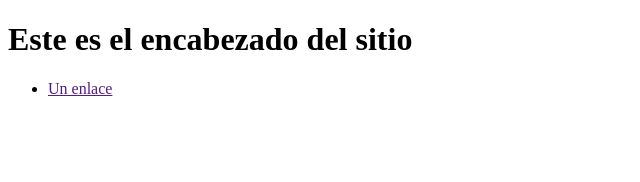
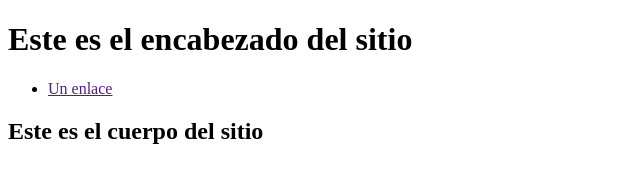
Before and after one commit to josueMart/TestGit, a plain HTML site: page index.html in a window 1280 px wide. Shown: the whole page, without its empty margins (0-640 px from the left). Drawn offline with Linux system fonts and the light colour scheme.

Commit message:
Agregando cuerpo al sitio

```diff
--- a/index.html
+++ b/index.html
@@ -14,5 +14,8 @@
 	</ul>
 
 	</header>
+	<div>
+		<h2>Este es el cuerpo del sitio</h2>
+	</div>
 </body>
 </html>
```
